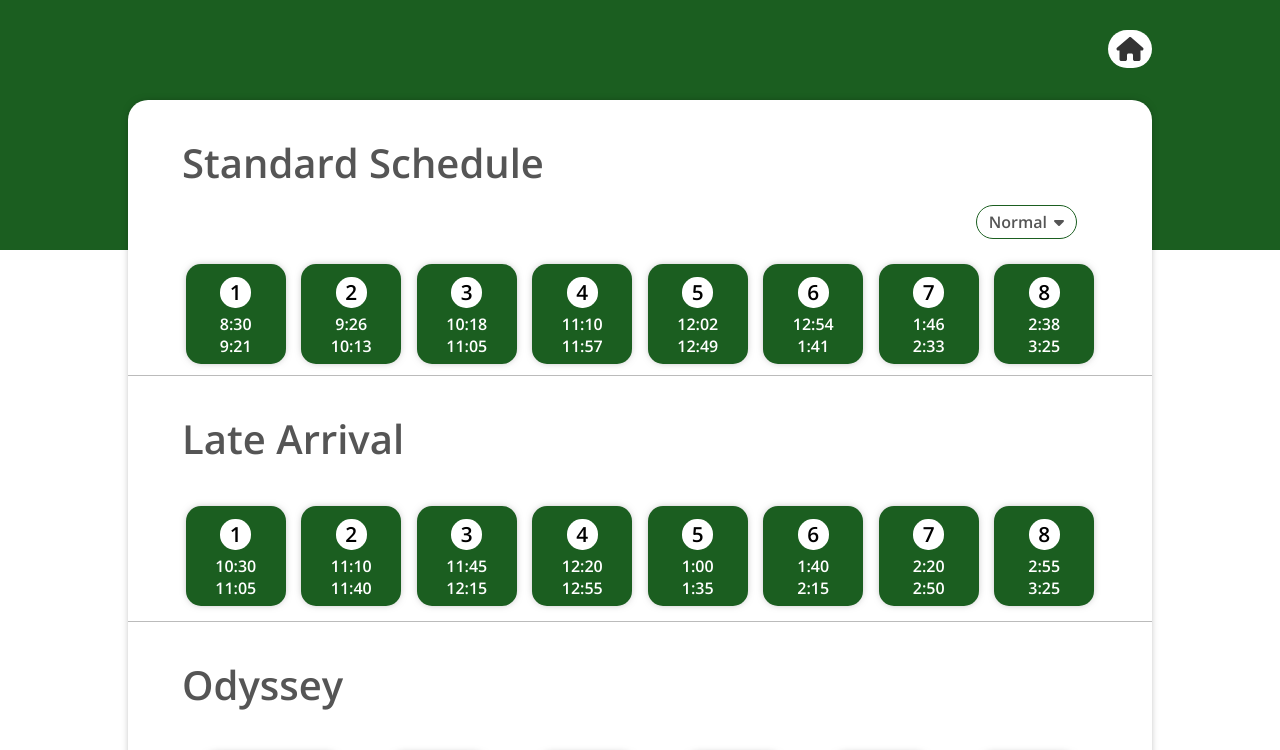
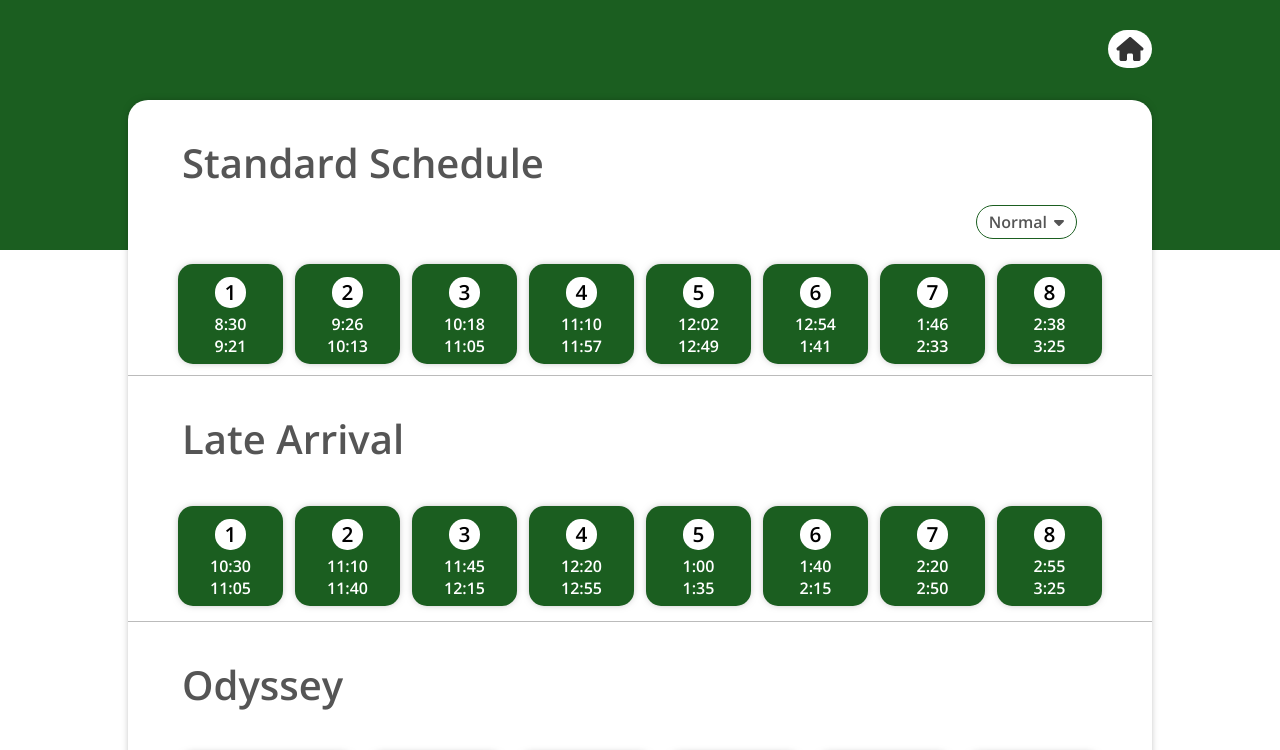
Before and after one commit to stevenson-space/shs, a Vue app: page /bellschedules in a window 1280 px wide. Shown: the top 750 px of the page. Built offline with nearby package versions, Linux system fonts and the light colour scheme.

Commit message:
Update display of bell schedules with new period display

```diff
--- a/src/views/Bell Schedules/MultiDayPeriod.vue
+++ b/src/views/Bell Schedules/MultiDayPeriod.vue
@@ -1,6 +1,7 @@
 <template>
   <div class="day">
     <h2>Day {{ day }}</h2>
+    <div class="periods">
       <period
         v-for="(period, i) in periods"
         :key="period"
@@ -10,6 +11,7 @@
         :start="start[i]"
         :end="end[i]"
       />
+    </div>
   </div>
 </template>
 
@@ -37,7 +39,9 @@ export default {
   h2
     text-align: center
 
-  .period
-    width: 100%
+  .periods
+    display: flex
+    flex-direction: column
+    gap: 8px
 
 </style>
--- a/src/views/Bell Schedules/Schedule.vue
+++ b/src/views/Bell Schedules/Schedule.vue
@@ -202,8 +202,9 @@ export default {
         margin: 0 40px
 
   .periods
-    flex-grow: 1
+    gap: 12px
     display: flex
+    flex-direction: row
     justify-content: space-around
     align-items: center
     flex-wrap: wrap
@@ -211,4 +212,7 @@ export default {
     +mobile
       padding: 10px 15px
 
+  .period
+    flex-grow: 1
+
 </style>
```
Lines whose indentation alone changed are shown as unchanged.
